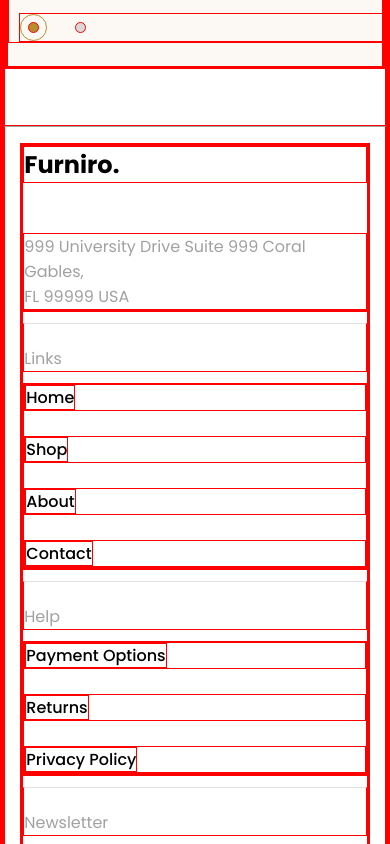
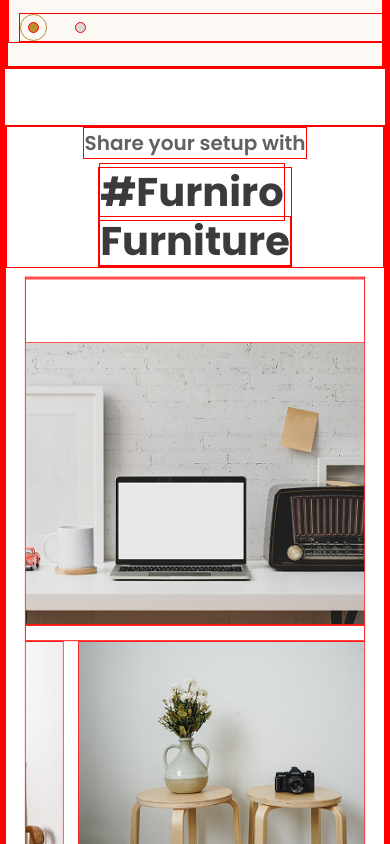
Before and after one commit to Hannalysis/furniture-site-implementation, a React (Vite) app: page / in a window 390 px wide. Shown: the part 6920-7764 px from the top of the page. Built offline with nearby package versions, Linux system fonts and the light colour scheme.

Commit message:
feat(styling): Split HashTag share heading for mobile responsiveness
HashtagShare section is now fully responsive from 320px onwards.

```diff
--- a/src/pages/Home/HashtagShare/HashtagShare.module.css
+++ b/src/pages/Home/HashtagShare/HashtagShare.module.css
@@ -58,6 +58,21 @@
     display: none;
 }
 
+.shareFurniroTextPart2 {
+    display: block;
+}
+
+.shareFurniroTextPart1 {
+    display: inline;
+}
+
+@media (min-width: 400px) {
+
+    .shareFurniroTextPart1, .shareFurniroTextPart2 {
+        display: inline;
+    }
+}
+
 
 @media (min-width: 1240px) {
 
--- a/src/pages/Home/HashtagShare/HashtagShare.tsx
+++ b/src/pages/Home/HashtagShare/HashtagShare.tsx
@@ -12,7 +12,10 @@
         `}>
         <div className={classes.shareHeaderContainer}>
             <Typography variant="heading5">Share your setup with</Typography>
-            <Typography variant="heading2">#FurniroFurniture</Typography>
+            <Typography variant="heading2">
+                  <span className={classes.shareFurniroTextPart1}>#Furniro</span>
+                  <span className={classes.shareFurniroTextPart2}>Furniture</span>
+            </Typography>
         </div>
         <div className={classes.shareImagesContainer}>
             <div className={classes.shareImagesLeftContainer}>
--- a/src/pages/Home/Home.tsx
+++ b/src/pages/Home/Home.tsx
@@ -2,7 +2,7 @@
 import { BrowseTheRange } from "./BrowseTheRange/BrowseTheRange";
 import { OurProducts } from "./OurProducts/OurProducts";
 import { Inspirations } from "./Inspirations/Inspirations"
-// import { HashtagShare } from "./HashtagShare/HashtagShare";
+import { HashtagShare } from "./HashtagShare/HashtagShare";
 
 export const Home = () => (
   <>
@@ -10,6 +10,6 @@
     <BrowseTheRange />
     <OurProducts />
     <Inspirations />
-    {/* <HashtagShare /> */}
+    <HashtagShare />
   </>
 );
```
